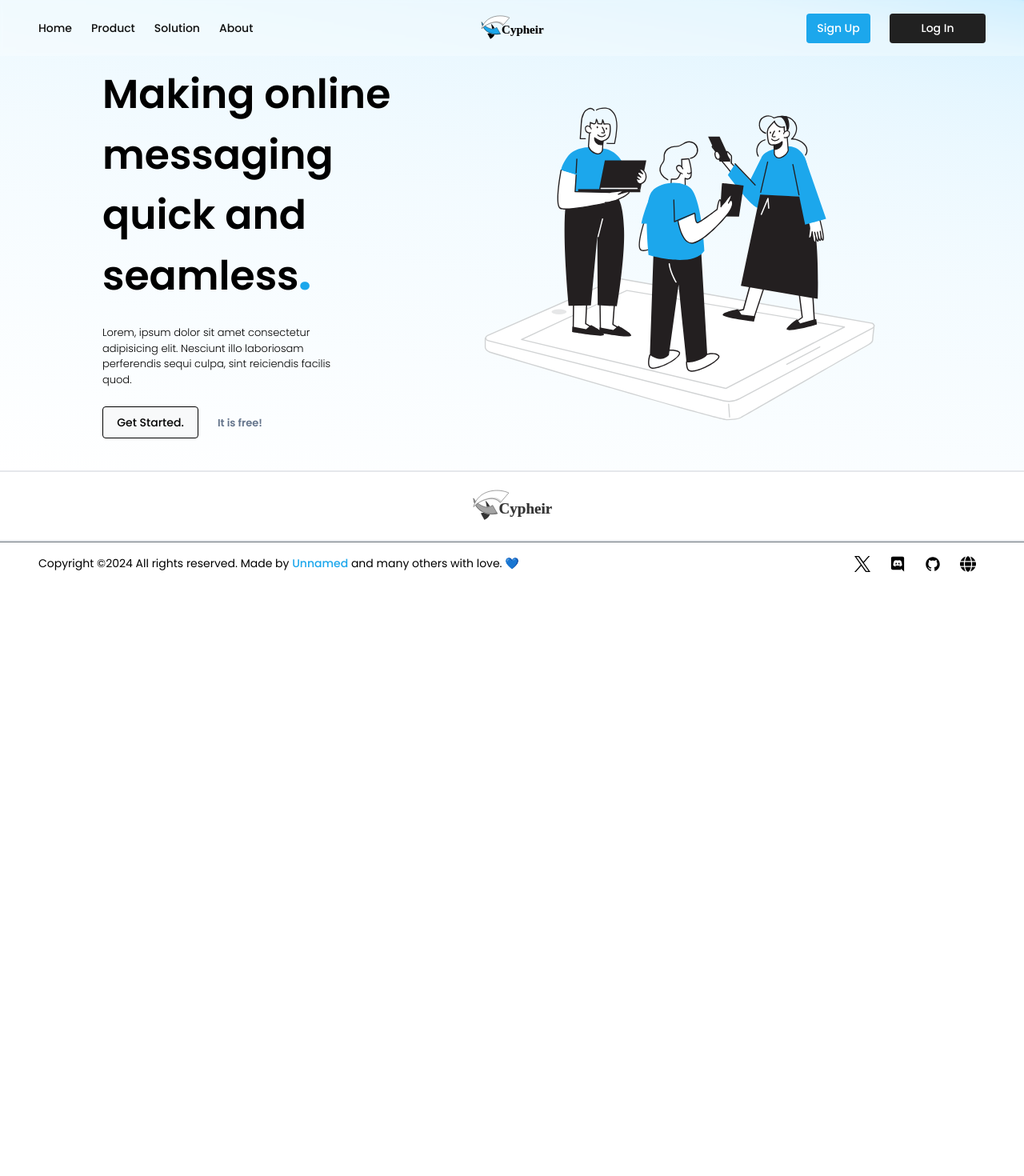
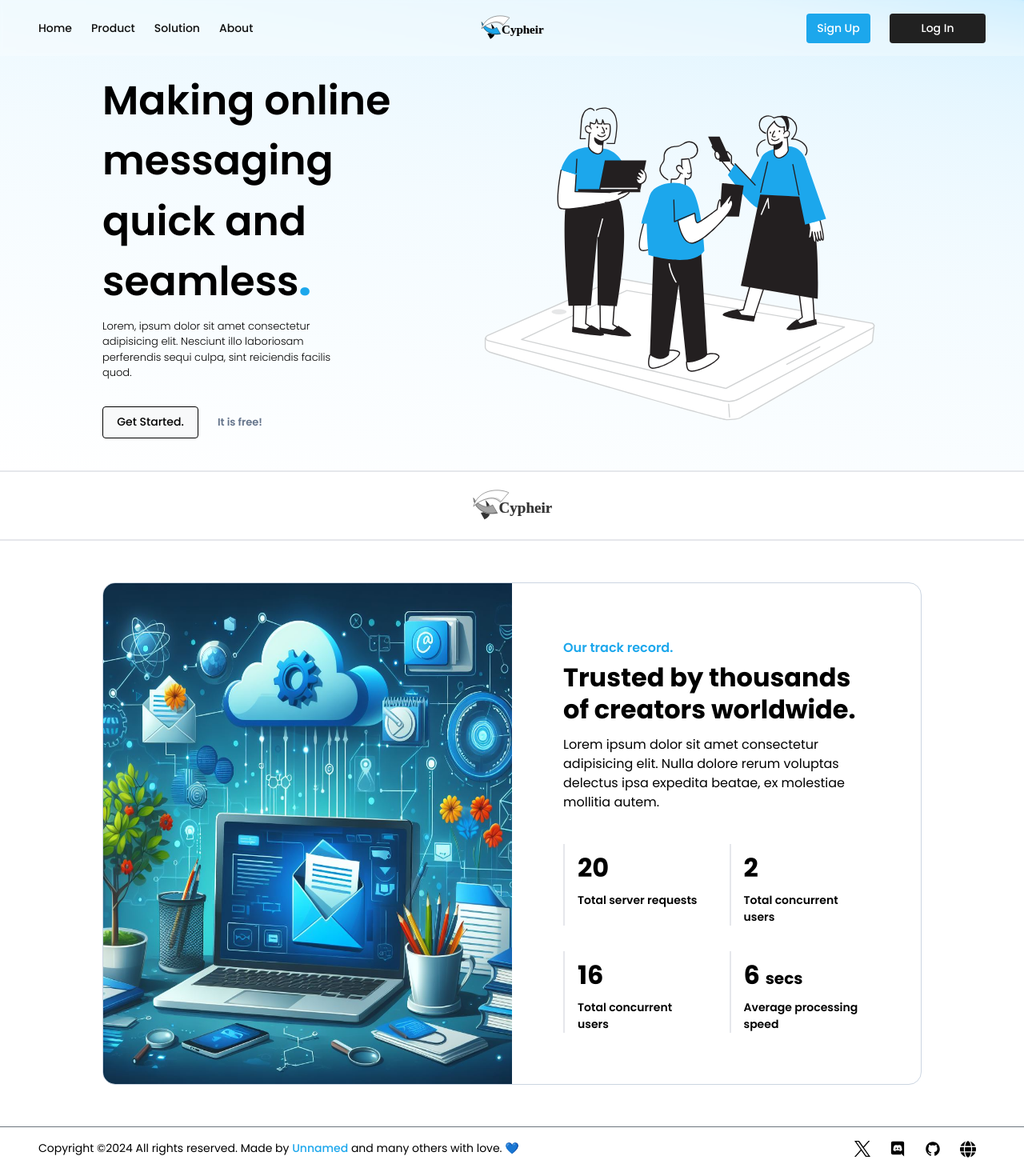
Before and after one commit to unnamed-lab/cypheir-mail-web, a Next.js app: page / in a window 1280 px wide. Shown: the whole page at 80% size. Before the commit the page ends 800 px from the top, so only its background shows below. Built offline with nearby package versions, Linux system fonts and the light colour scheme.

Commit message:
feat(stats section): stats section and stat card component build

```diff
--- a/src/app/page.tsx
+++ b/src/app/page.tsx
@@ -1,17 +1,24 @@
-import { Clients, Hero } from "@/views/home";
+import { Clients, Hero, Stats } from "@/views/home";
 import logo from "@/assets/img/logo.svg";
-
 
 export default function Home() {
   const supporters = [
-    { name: "Cypheir Technology", url: "https://wwww.cypheir.xyz", logo },
+    { name: "Cypheir Technology", url: "https://www.cypheir.xyz", logo },
   ];
+
+  const stats = {
+    request: 20,
+    user: 2,
+    message: 16,
+    speed: 6
+  };
 
   return (
     <>
       <main>
         <Hero />
         <Clients supporters={supporters} />
+        <Stats data={stats} />
       </main>
     </>
   );
--- a/src/components/ui/index.ts
+++ b/src/components/ui/index.ts
@@ -1,2 +1,3 @@
 export { default as Block } from "./block";
 export { default as Button } from "./button";
+export { default as StatCard } from "./statcard";
--- /dev/null
+++ b/src/components/ui/statcard.tsx
@@ -0,0 +1,26 @@
+"use client";
+export default function StatCard({
+  data,
+  text,
+  countable = true,
+  unit = "",
+}: {
+  data: number;
+  text: string;
+  countable?: boolean;
+  unit?: string;
+}) {
+  return (
+    <div className="border-s-2 pl-4 hover:border-[#1ca7ec] cursor-pointer">
+      <h3 className="w-full font-bold text-[2.25rem] md:text-[2rem] tabular-nums">
+        {data ? data : 0}{" "}
+        <span className="text-[1rem] md:text-[1.25rem]">
+          {`${!countable && unit ? `${unit}${data > 1 ? "s" : ""}` : ""}`}
+        </span>
+      </h3>
+      <p className="text-[12px] md:text-[14px] font-normal md:font-semibold">
+        {`${text}${data > 1 && countable ? "s" : ""}`}
+      </p>
+    </div>
+  );
+}
--- a/src/styles/css/global.css
+++ b/src/styles/css/global.css
@@ -15,27 +15,27 @@
 :root * {
   font-family: "Poppins", "Century Gothic", sans-serif;
 }
-:root p {
-  font-size: 13px;
-  font-weight: 400;
+:root h1 {
+  margin-block-start: var(--heading-space);
+  margin-block-end: var(--heading-space);
+}
+:root h2 {
+  margin-block-start: calc(var(--heading-space) / 0.9);
+  margin-block-end: calc(var(--heading-space) / 0.9);
 }
 :root h3 {
-  font-size: calc(var(--heading-font) - 0.243em);
   margin-block-start: calc(var(--heading-space) / 0.8);
   margin-block-end: calc(var(--heading-space) / 0.8);
 }
 :root h4 {
-  font-size: calc(var(--heading-font) - 0.486em);
   margin-block-start: calc(var(--heading-space) / 0.7);
   margin-block-end: calc(var(--heading-space) / 0.7);
 }
 :root h5 {
-  font-size: calc(var(--heading-font) - 0.6075em);
   margin-block-start: calc(var(--heading-space) / 0.6);
   margin-block-end: calc(var(--heading-space) / 0.6);
 }
 :root h6 {
-  font-size: calc(var(--heading-font) - 0.648em);
   margin-block-start: calc(var(--heading-space) / 0.5);
   margin-block-end: calc(var(--heading-space) / 0.5);
 }
--- a/src/styles/scss/components/_typography.scss
+++ b/src/styles/scss/components/_typography.scss
@@ -14,37 +14,27 @@
   * {
     font-family: "Poppins", "Century Gothic", sans-serif;
   }
-  p {
-    font-size: 13px;
-    font-weight: 400;
+  h1 {
+    margin-block-start: var(--heading-space);
+    margin-block-end: var(--heading-space);
   }
-  // h1 {
-  //   font-size: var(--heading-font);
-  //   margin-block-start: var(--heading-space);
-  //   margin-block-end: var(--heading-space);
-  // }
-  // h2 {
-  //   font-size: calc(var(--heading-font) - 0.162em);
-  //   margin-block-start: calc(var(--heading-space) / 0.9);
-  //   margin-block-end: calc(var(--heading-space) / 0.9);
-  // }
+  h2 {
+    margin-block-start: calc(var(--heading-space) / 0.9);
+    margin-block-end: calc(var(--heading-space) / 0.9);
+  }
   h3 {
-    font-size: calc(var(--heading-font) - (0.162em * 1.5));
     margin-block-start: calc(var(--heading-space) / 0.8);
     margin-block-end: calc(var(--heading-space) / 0.8);
   }
   h4 {
-    font-size: calc(var(--heading-font) - (0.162em * 3));
     margin-block-start: calc(var(--heading-space) / 0.7);
     margin-block-end: calc(var(--heading-space) / 0.7);
   }
   h5 {
-    font-size: calc(var(--heading-font) - (0.162em * 3.75));
     margin-block-start: calc(var(--heading-space) / 0.6);
     margin-block-end: calc(var(--heading-space) / 0.6);
   }
   h6 {
-    font-size: calc(var(--heading-font) - (0.162em * 4));
     margin-block-start: calc(var(--heading-space) / 0.5);
     margin-block-end: calc(var(--heading-space) / 0.5);
   }
--- a/src/views/home/Hero.tsx
+++ b/src/views/home/Hero.tsx
@@ -13,7 +13,7 @@ export default function Hero() {
           Making online messaging quick and seamless
           <span className="text-[#1ca7ec] font-extrabold">.</span>
         </h1>
-        <h2 className="font-[300] text-[15px] md:text-[13px] w-[100%] sm:w-[80%] mb-4 md:mb-6 pointer-events-none">
+        <h2 className="font-[300] text-[15px] md:text-[13px] w-[100%] sm:w-[80%] !mb-4 md:!mb-8 pointer-events-none">
           Lorem, ipsum dolor sit amet consectetur adipisicing elit. Nesciunt
           illo laboriosam perferendis sequi culpa, sint reiciendis facilis quod.
         </h2>
--- /dev/null
+++ b/src/views/home/Stats.tsx
@@ -0,0 +1,61 @@
+"use client";
+import Image from "next/image";
+import thumb from "@/assets/img/statsThumb.jpeg";
+import { StatCard } from "@/components/ui";
+
+interface IStats {
+  request: number;
+  user: number;
+  message: number;
+  speed: number;
+}
+
+function Stats({ data }: { data: IStats }) {
+  const { request, user, message, speed } = data;
+
+  return (
+    <section className="flex flex-wrap content-center justify-center pt-[0.5rem] pb-[0.5rem] md:pt-[0.25rem] md:pb-[0.25rem] px-[8vw] sm:max-md:px-[5vw] min-h-[4rem] lg:px-[10vw]">
+      <div className="w-full mt-[3rem] mb-[3rem] flex flex-wrap rounded-2xl border-slate-300 border overflow-hidden gap-0">
+        <div className="w-full md:w-1/2 h-[30vh] md:h-full object-cover overflow-hidden">
+          <Image
+            src={thumb}
+            alt={"Project Statistics"}
+            title={"Project Statistics"}
+            width={500}
+            height={500}
+            className="w-full h-auto md:h-full"
+          />
+        </div>
+        <div className="w-full md:w-1/2 flex flex-wrap justify-center content-center py-[1.5rem] px-[1rem] md:p-[5vw] ">
+          <div className="w-full h-full">
+            <h6 className="text-[#1ca7ec] font-semibold mb-10">
+              Our track record.
+            </h6>
+            <h2 className="text-[1.75rem] md:text-[2rem] font-bold leading-7 md:leading-10 mb-11">
+              Trusted by thousands of creators worldwide.
+            </h2>
+            <p className="text-[12px] md:text-[16px] mt-3 mb-10">
+              Lorem ipsum dolor sit amet consectetur adipisicing elit. Nulla
+              dolore rerum voluptas delectus ipsa expedita beatae, ex molestiae
+              mollitia autem.
+            </p>
+
+            <div className="grid grid-cols-2 gap-3 md:gap-8 ">
+              <StatCard data={request} text={"Total server request"} />
+              <StatCard data={user} text={"Total concurrent user"} />
+              <StatCard data={message} text={"Total concurrent user"} />
+              <StatCard
+                data={speed}
+                text={"Average processing speed"}
+                countable={false}
+                unit="sec"
+              />
+            </div>
+          </div>
+        </div>
+      </div>
+    </section>
+  );
+}
+
+export default Stats;
--- a/src/views/home/index.ts
+++ b/src/views/home/index.ts
@@ -1,2 +1,3 @@
 export { default as Hero } from "./Hero";
 export { default as Clients } from "./Clients";
+export { default as Stats } from "./Stats";
```
Also changed, not shown: src/assets/img/statsThumb.jpeg (added), 1 other file (tests, documents, lock files or other folders).
